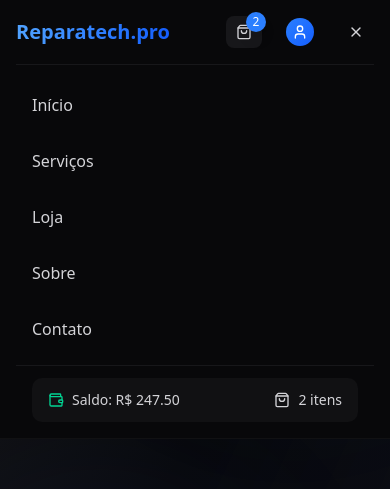
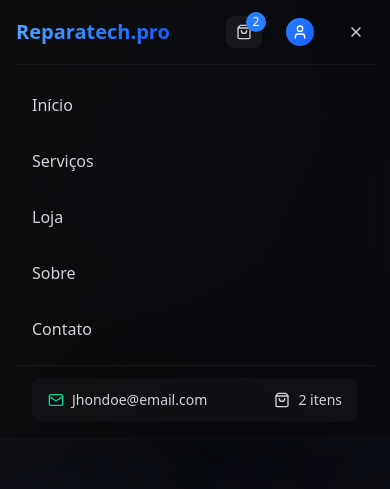
Before and after one commit to Faccin27/reparatech-v2, a Next.js app: page / in a window 390 px wide. Both pictures are taken after a click on the button 356 px from the left and 32 px from the top of the page. Shown: the top 489 px of the page. Built offline with nearby package versions, Linux system fonts and the light colour scheme.

Commit message:
feat: updated header style

```diff
--- a/src/components/header.tsx
+++ b/src/components/header.tsx
@@ -1,21 +1,30 @@
-"use client"
+"use client";
 
-import Link from "next/link"
-import { Button } from "@/components/ui/button"
-import { ShoppingBag, User, Wallet, Menu, X, LogIn, Settings, LogOut } from "lucide-react"
-import { useState } from "react"
+import Link from "next/link";
+import { Button } from "@/components/ui/button";
+import {
+  ShoppingBag,
+  User,
+  Wallet,
+  Menu,
+  X,
+  LogIn,
+  Settings,
+  LogOut,
+  Mail,
+} from "lucide-react";
+import { useState } from "react";
 
 export default function Header() {
-  const [isMenuOpen, setIsMenuOpen] = useState(false)
+  const [isMenuOpen, setIsMenuOpen] = useState(false);
 
   // Variável para simular login: 0 = não logado, 1 = logado
-  const isLoggedIn = 1 // Mude para 0 ou 1 para testar
+  const isLoggedIn = 1; // Mude para 0 ou 1 para testar
 
-  const [userBalance] = useState(247.5)
-  const [cartItems] = useState(2)
-  const [userName] = useState("João Silva")
-  const [userMail] = useState("Jhondoe@email.com")
-
+  const [userBalance] = useState(247.5);
+  const [cartItems] = useState(2);
+  const [userName] = useState("João Silva");
+  const [userMail] = useState("Jhondoe@email.com");
 
   const navigationItems = [
     { name: "Início", href: "#inicio" },
@@ -23,10 +32,10 @@ export default function Header() {
     { name: "Loja", href: "#produtos" },
     { name: "Sobre", href: "#sobre" },
     { name: "Contato", href: "#contato" },
-  ]
+  ];
 
   return (
-    <header className="sticky top-0 z-50 w-full bg-zinc-950/98 backdrop-blur-xl border-b border-zinc-800/30">
+    <header className="sticky top-0 z-[100] w-full bg-zinc-950/80 backdrop-blur-xl border-b border-zinc-800/30 supports-[backdrop-filter]:bg-zinc-950/60">
       <div className="container mx-auto max-w-7xl px-4">
         <div className="flex h-16 items-center justify-between">
           {/* Logo */}
@@ -52,13 +61,9 @@ export default function Header() {
 
           {/* User Area */}
           <div className="flex items-center space-x-3">
-            {/* Contact Button */}
-
             {isLoggedIn ? (
               /* Estado Logado */
               <>
-
-
                 {/* Carrinho */}
                 <Button
                   size="sm"
@@ -83,14 +88,18 @@ export default function Header() {
                     <div className="w-7 h-7 bg-gradient-to-br from-blue-500 to-blue-600 rounded-full flex items-center justify-center">
                       <User className="w-4 h-4 text-white" />
                     </div>
-                    <span className="hidden sm:inline font-medium">{userName.split(" ")[0]}</span>
+                    <span className="hidden sm:inline font-medium">
+                      {userName.split(" ")[0]}
+                    </span>
                   </Button>
 
                   {/* Dropdown */}
-                  <div className="absolute right-0 top-full mt-2 w-56 bg-zinc-900/95 backdrop-blur-xl border border-zinc-700/50 rounded-xl shadow-2xl opacity-0 invisible group-hover:opacity-100 group-hover:visible transition-all duration-200">
+                  <div className="absolute right-0 top-full mt-2 w-56 bg-zinc-900/95 backdrop-blur-xl border border-zinc-700/50 rounded-xl shadow-2xl opacity-0 invisible group-hover:opacity-100 group-hover:visible transition-all duration-200 z-50">
                     <div className="p-3">
                       <div className="px-3 py-2 border-b border-zinc-700/50 mb-2">
-                        <p className="text-sm font-medium text-white">{userName}</p>
+                        <p className="text-sm font-medium text-white">
+                          {userName}
+                        </p>
                         <p className="text-xs text-zinc-400">{userMail}</p>
                       </div>
 
@@ -147,7 +156,11 @@ export default function Header() {
               className="lg:hidden text-zinc-300 hover:text-white hover:bg-zinc-800/50 transition-all duration-200"
               onClick={() => setIsMenuOpen(!isMenuOpen)}
             >
-              {isMenuOpen ? <X className="w-5 h-5" /> : <Menu className="w-5 h-5" />}
+              {isMenuOpen ? (
+                <X className="w-5 h-5" />
+              ) : (
+                <Menu className="w-5 h-5" />
+              )}
             </Button>
           </div>
         </div>
@@ -173,8 +186,8 @@ export default function Header() {
                 <div className="px-4 py-3 bg-zinc-800/30 rounded-lg mx-4 mt-3">
                   <div className="flex items-center justify-between">
                     <div className="flex items-center gap-2 text-sm text-zinc-300">
-                      <Wallet className="w-4 h-4 text-emerald-400" />
-                      Saldo: R$ {userBalance.toFixed(2)}
+                      <Mail className="w-4 h-4 text-emerald-400" />
+                      {userMail}
                     </div>
                     <div className="flex items-center gap-2 text-sm text-zinc-300">
                       <ShoppingBag className="w-4 h-4" />
@@ -188,5 +201,5 @@ export default function Header() {
         )}
       </div>
     </header>
-  )
+  );
 }
```
Also changed, not shown: 1 other file (tests, documents, lock files or other folders).
